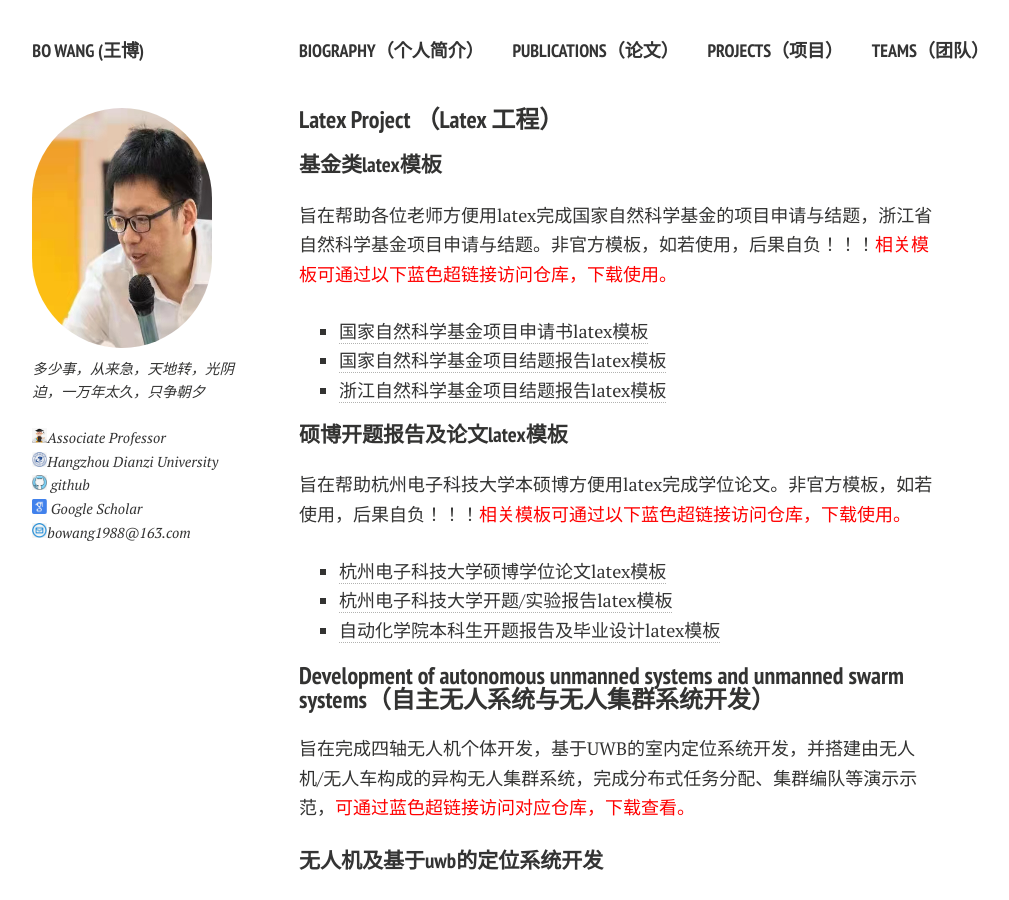
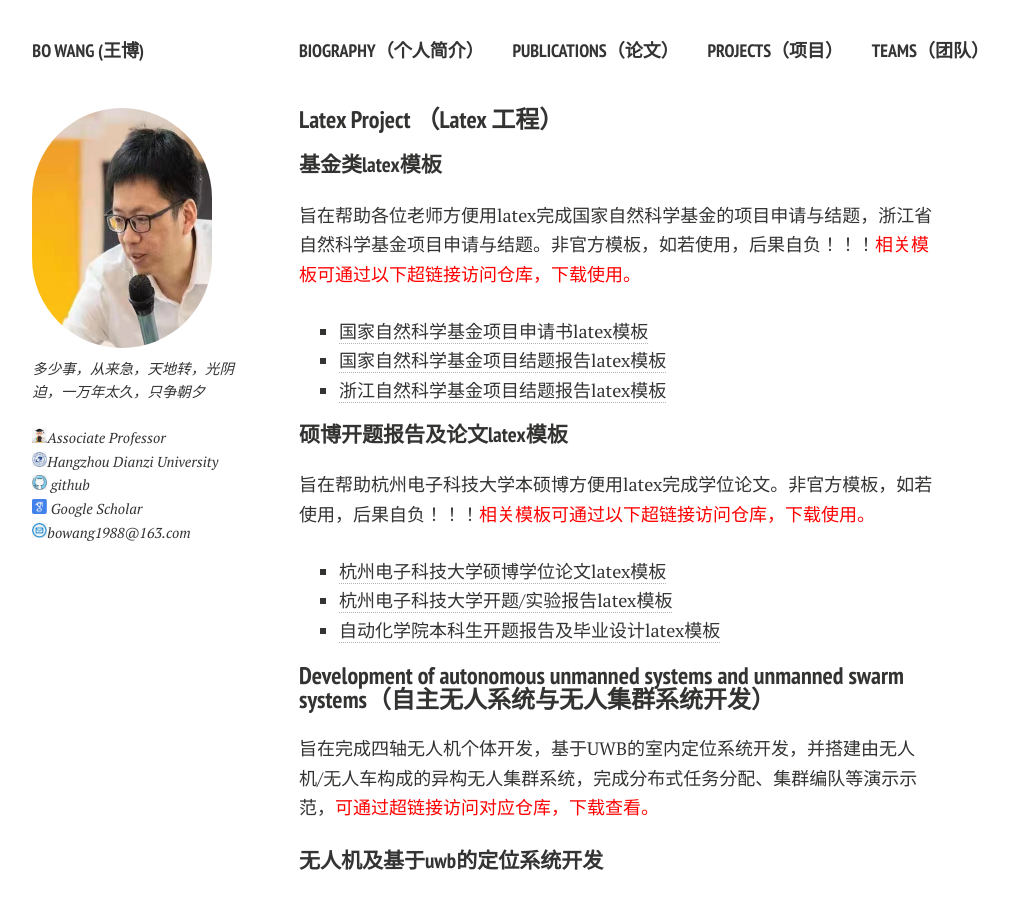
Before and after one commit to wennboo/wennboo.github.io, a Jekyll site: the page built from projects.md, in a window 1280 px wide and 900 px high. Shown: the whole window, without its empty margins (21-1030 px from the left). Built offline with Jekyll 4.4.1, drawn with Linux system fonts in a browser that asks for light colours; nearby versions of some CDN libraries; comment, search, counter and statistics services are not loaded; a style sheet for code colours, icons or effects is not loaded.

Commit message:
Update projects.md

```diff
--- a/projects.md
+++ b/projects.md
@@ -7,21 +7,21 @@ title: Projects
 
 #### Latex Project （Latex 工程）
 ##### 基金类latex模板
-旨在帮助各位老师方便用latex完成国家自然科学基金的项目申请与结题，浙江省自然科学基金项目申请与结题。非官方模板，如若使用，后果自负！！！<font color=red>相关模板可通过以下蓝色超链接访问仓库，下载使用。</font>
+旨在帮助各位老师方便用latex完成国家自然科学基金的项目申请与结题，浙江省自然科学基金项目申请与结题。非官方模板，如若使用，后果自负！！！<font color=red>相关模板可通过以下超链接访问仓库，下载使用。</font>
 
 - [国家自然科学基金项目申请书latex模板](https://github.com/wennboo/NSFC-application-report-latex)
 - [国家自然科学基金项目结题报告latex模板](https://github.com/wennboo/NSFC-concluding-report-latex)
 - [浙江自然科学基金项目结题报告latex模板](https://github.com/wennboo/ZPNSF-concluding-report-template/tree/main)
 
 ##### 硕博开题报告及论文latex模板
-旨在帮助杭州电子科技大学本硕博方便用latex完成学位论文。非官方模板，如若使用，后果自负！！！<font color=red>相关模板可通过以下蓝色超链接访问仓库，下载使用。</font>
+旨在帮助杭州电子科技大学本硕博方便用latex完成学位论文。非官方模板，如若使用，后果自负！！！<font color=red>相关模板可通过以下超链接访问仓库，下载使用。</font>
 
 - [杭州电子科技大学硕博学位论文latex模板](https://github.com/wennboo/HDU-latex-template-for-master)
 - [杭州电子科技大学开题/实验报告latex模板](https://github.com/wennboo/HDU-opening-experimental-report)
 - [自动化学院本科生开题报告及毕业设计latex模板](https://github.com/wennboo/HDU-Automation-School-latex-template-for-bachelor)
 
 #### Development of autonomous unmanned systems and unmanned swarm systems（自主无人系统与无人集群系统开发）
-旨在完成四轴无人机个体开发，基于UWB的室内定位系统开发，并搭建由无人机/无人车构成的异构无人集群系统，完成分布式任务分配、集群编队等演示示范，<font color=red>可通过蓝色超链接访问对应仓库，下载查看。</font>
+旨在完成四轴无人机个体开发，基于UWB的室内定位系统开发，并搭建由无人机/无人车构成的异构无人集群系统，完成分布式任务分配、集群编队等演示示范，<font color=red>可通过超链接访问对应仓库，下载查看。</font>
 
 ##### [无人机及基于uwb的定位系统开发](https://github.com/wennboo/UWB-based-Quadrotor-Swarm-Demo-System)
 项目简介：当前已经完成四轴无人机个体开发（代码基于网上开源项目，全部重新编写，架构清晰，便于修改）及基于uwb的无人机无头模式自定位与导航。后续需进一步开发有头模式无人机自主避障与导航，以及基于2.4g模块的无人机集群组网。
```
